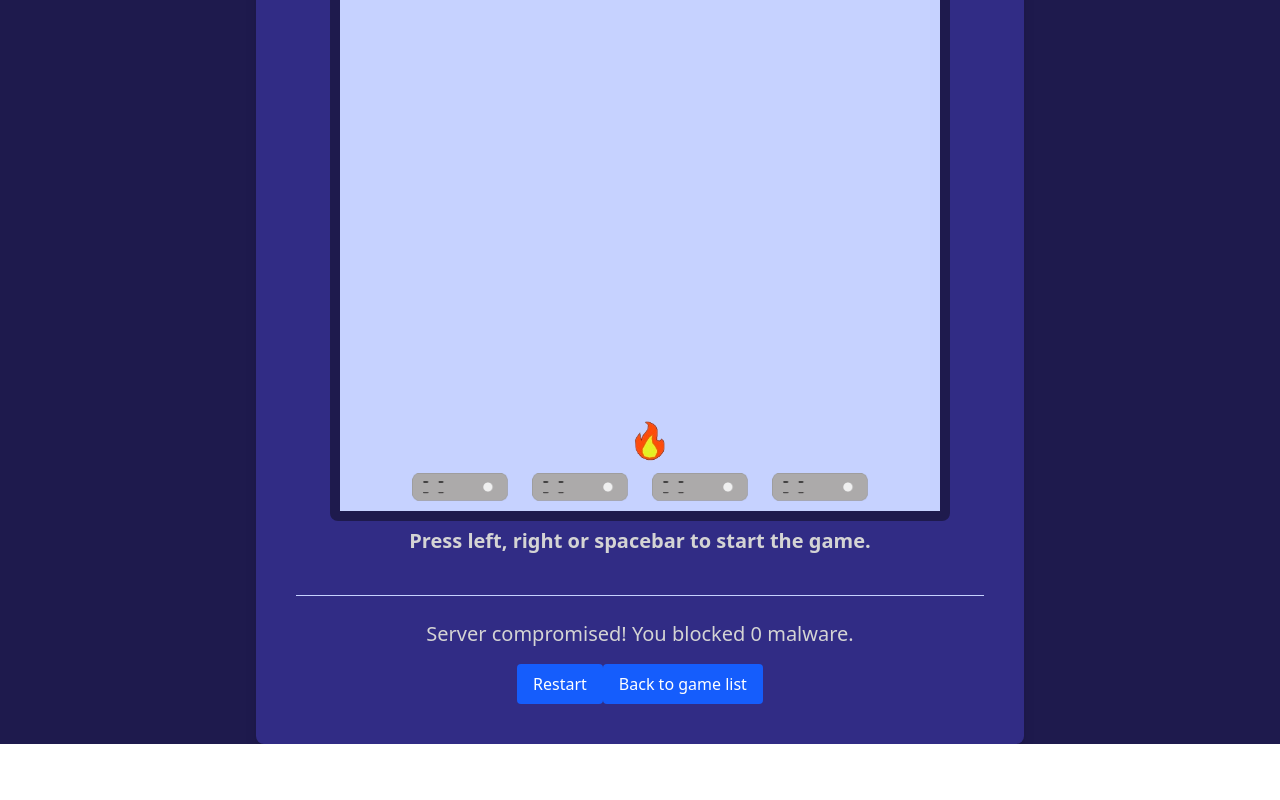
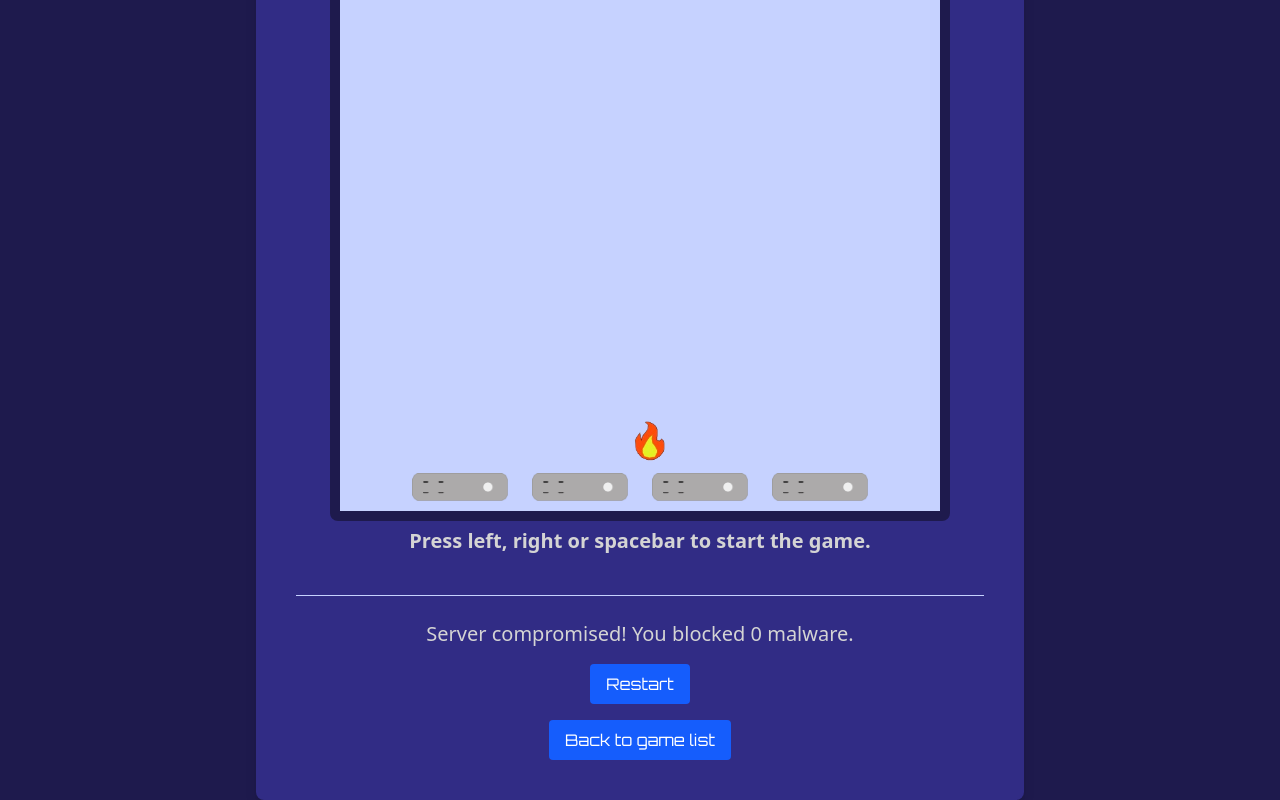
Before and after one commit to ExcavatorZ/browser-arcade, an Angular app in the folder frontend/: page /invader/play in a window 1280 px wide. Shown: the part 246-1046 px from the top of the page. Before the commit the page ends 990 px from the top, so only its background shows below. Built offline with nearby package versions, Linux system fonts and the light colour scheme.

Commit message:
Add score to endgame display.

```diff
--- a/frontend/src/app/invader/invader-play/invader-play.html
+++ b/frontend/src/app/invader/invader-play/invader-play.html
@@ -35,19 +35,23 @@
       class="text-center mt-10 pt-6 border-t border-indigo-200"
       [class.hidden]="!finished()"
     >
-      <p class="font-sans text-xl text-neutral-300">Server compromised! You blocked 0 malware.</p>
+      <p class="font-sans text-xl text-neutral-300">
+        Server compromised! You blocked {{ score() }} malware.
+      </p>
+      <section class="flex flex-col items-center">
         <button
           (click)="restart()"
-        class="px-4 py-2 mt-4 bg-blue-600 text-white font-medium rounded hover:bg-blue-700 cursor-pointer"
+          class="heading px-4 py-2 mt-4 bg-blue-600 text-white font-medium rounded hover:bg-blue-700 cursor-pointer"
         >
           Restart
         </button>
 
-      <button
-        class="px-4 py-2 mt-4 bg-blue-600 text-white font-medium rounded hover:bg-blue-700 cursor-pointer"
+        <a
+          class="heading px-4 py-2 mt-4 bg-blue-600 text-white font-medium rounded hover:bg-blue-700 cursor-pointer"
         >
           Back to game list
-      </button>
+        </a>
+      </section>
     </div>
   </section>
 </div>
--- a/frontend/src/app/invader/invader-play/invader-play.ts
+++ b/frontend/src/app/invader/invader-play/invader-play.ts
@@ -32,6 +32,7 @@ export class InvaderPlay {
   projectiles = signal<projectile[]>([]);
   projectileSpeedDelay = 10;
   projectileInterval: null | number = null;
+  score = signal(0);
 
   enemyImages = [
     "assets/invader/virus_green.png",
@@ -156,6 +157,7 @@ export class InvaderPlay {
         projectileY - 30 < this.enemies()[i].y
       ) {
         this.enemies.update((enemies) => enemies.filter((enemy) => enemy != enemies[i]));
+        this.score.set(this.score() + 1);
         if (this.enemies().length == 0) {
           this.enemyCounter++;
           this.gameSpeedDelay.set(this.gameSpeedDelay() - 10);
```
Lines whose indentation alone changed are shown as unchanged.
